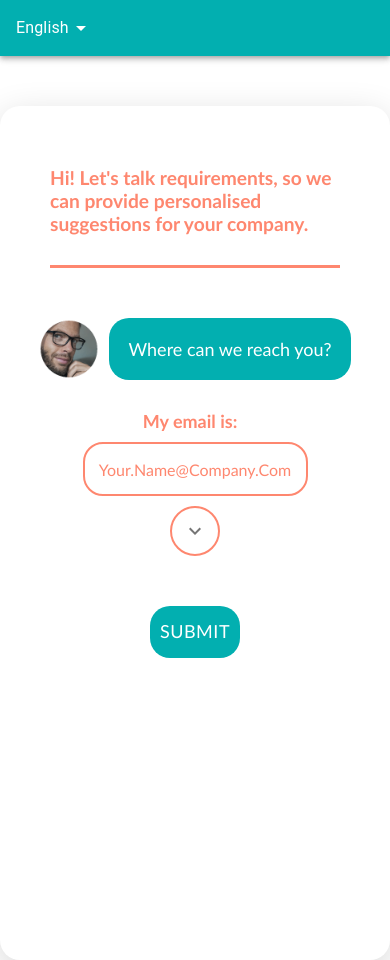
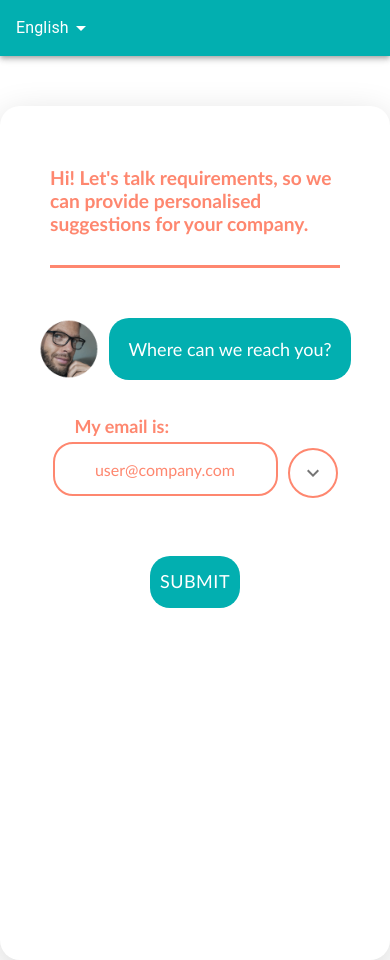
Before and after one commit to SevaDer14/flex_coast_client, a React (Create React App) app: page / in a window 390 px wide. Built offline with nearby package versions, Linux system fonts and the light colour scheme.

Commit message:
finalize responsiveness of wizard

```diff
--- a/src/components/Answer.jsx
+++ b/src/components/Answer.jsx
@@ -14,9 +14,9 @@ const Answer = ({ text, type, placeholder, questionKey }) => {
   return (
     <div className='type-field-container'>
       <h3>{text}</h3>
-      <input
+      <div>
+        <input
         data-cy='input'
-        //value={answer}
         type={type}
         onChange={(event) => {
           setAnswer(event.target.value)
@@ -26,6 +26,7 @@ const Answer = ({ text, type, placeholder, questionKey }) => {
       <IconButton className='done-btn' data-cy='done-btn'>
         <ExpandMoreIcon />
       </IconButton>
+      </div>
     </div>
   )
 }
--- a/src/styles/globals.css
+++ b/src/styles/globals.css
@@ -31,8 +31,16 @@ h3 {
 @media only screen and (max-width: 700px) {
   h3 {
     font-size: 18px;
+    margin-top: 5px;
     padding-right: 10px;
-    margin-bottom: 10px;
+    margin-bottom: 5px;
+  }
+}
+
+@media only screen and (max-width: 520px) {
+  h3 {
+    font-size: 18px;
+    padding-right: 10px;
   }
 }
 
--- a/src/styles/globals.scss
+++ b/src/styles/globals.scss
@@ -31,8 +31,13 @@ h3 {
   margin-bottom: 10px;
   @media only screen and (max-width: 700px) {
     font-size: 18px;
+    margin-top: 5px;
     padding-right: 10px;
     margin-bottom: 10px;
+  }
+  @media only screen and (max-width: 520px) {
+    font-size: 18px;
+    padding-right: 10px;
   }
 }
 
--- a/src/styles/styles.css
+++ b/src/styles/styles.css
@@ -31,8 +31,16 @@ h3 {
 @media only screen and (max-width: 700px) {
   h3 {
     font-size: 18px;
+    margin-top: 5px;
     padding-right: 10px;
     margin-bottom: 10px;
+  }
+}
+
+@media only screen and (max-width: 520px) {
+  h3 {
+    font-size: 18px;
+    padding-right: 10px;
   }
 }
 
@@ -138,6 +146,9 @@ h3 {
         -ms-flex-direction: column;
             flex-direction: column;
   }
+  .type-field-container h3 {
+    margin-right: 35%;
+  }
 }
 
 .type-field-container input {
@@ -166,22 +177,18 @@ h3 {
 }
 
 .type-field-container input::-webkit-input-placeholder {
-  text-transform: capitalize;
   color: #fe876f;
 }
 
 .type-field-container input:-ms-input-placeholder {
-  text-transform: capitalize;
   color: #fe876f;
 }
 
 .type-field-container input::-ms-input-placeholder {
-  text-transform: capitalize;
   color: #fe876f;
 }
 
 .type-field-container input::placeholder {
-  text-transform: capitalize;
   color: #fe876f;
 }
 
@@ -194,6 +201,12 @@ h3 {
   border: 2px solid #fe876f;
   -webkit-transition: 0.3s;
   transition: 0.3s;
+}
+
+@media only screen and (max-width: 520px) {
+  .type-field-container .done-btn {
+    margin-left: 10px;
+  }
 }
 
 .type-field-container .done-btn:hover {
@@ -211,7 +224,7 @@ h3 {
 
 .MuiButton-root {
   border-radius: 20px !important;
-  font-size: 24px !important;
+  font-size: 100% !important;
   color: white !important;
   background-color: #02afb0 !important;
   padding: 10px !important;
--- a/src/styles/styles.scss
+++ b/src/styles/styles.scss
@@ -53,6 +53,9 @@
   margin-bottom: 50px;
   @media only screen and (max-width: 520px) {
     flex-direction: column;
+    h3{
+     margin-right: 35%;
+    }
   }
 
   input {
@@ -76,7 +79,6 @@
     }
 
     &::placeholder {
-      text-transform: capitalize;
       color: $secondaryColor;
     }
   }
@@ -89,7 +91,9 @@
     cursor: pointer;
     border: 2px solid $secondaryColor;
     transition: 0.3s;
-
+    @media only screen and (max-width: 520px) {
+      margin-left: 10px;
+    }
     &:hover {
       background-color: $secondaryColor;
     }
@@ -106,7 +110,7 @@
 
 .MuiButton-root {
   border-radius: 20px !important;
-  font-size: 24px !important;
+  font-size: 100% !important;
   color: white !important;
   background-color: $mainColor !important;
   padding: 10px !important;
--- a/src/views/QuestionaryForm.jsx
+++ b/src/views/QuestionaryForm.jsx
@@ -18,7 +18,7 @@ const QuestionaryForm = () => {
         <Answer
           text={t('answer.email')}
           type='email'
-          placeholder='your.name@company.com'
+          placeholder='user@company.com'
           questionKey='email'
         />
       </div>
```
Also changed, not shown: 2 other files (tests, documents, lock files or other folders).
